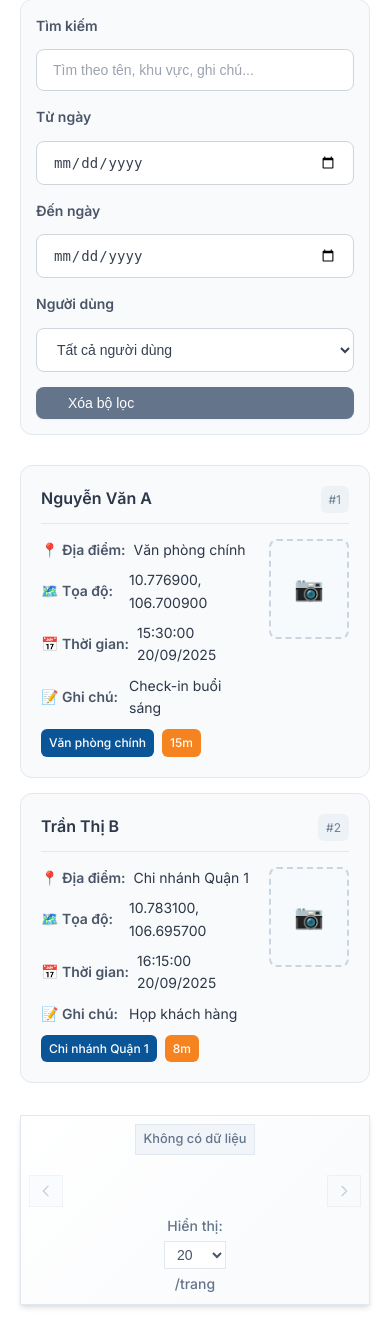
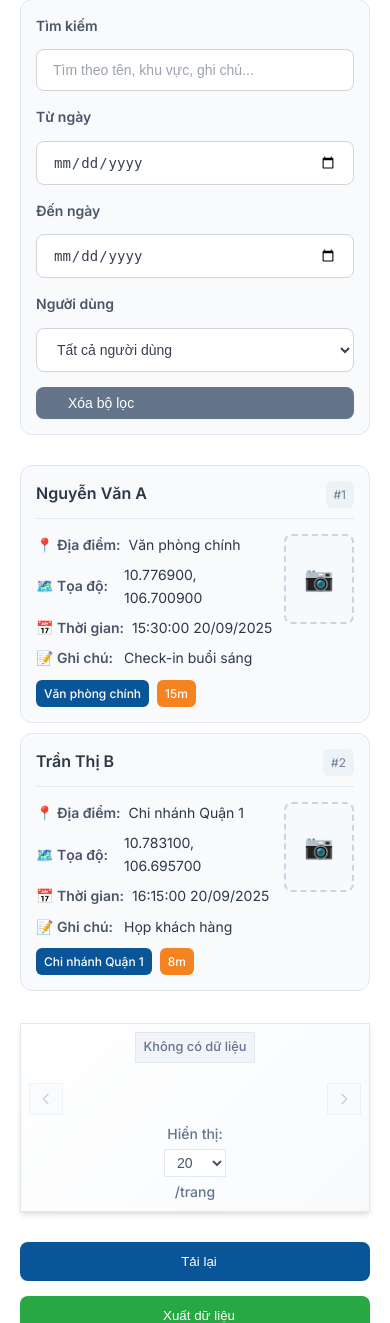
Before and after one commit to dungnt1702/NOV-RECO, a Django app: page /checkin/list-view/ in a window 390 px wide. Shown: the part 237-1560 px from the top of the page. Run offline with Django 5.2, Linux system fonts and the light colour scheme; the visitor is signed in with stand-in values (Sample User, id 1); data comes from the database, SQL or seed files in the repository; data that the repository does not hold is empty.

Commit message:
💪 Add emergency CSS backup for mobile cards styling
🐛 Issue: Mobile cards show on server but styling is broken/different from local
✅ Cards render and display but appearance is wrong

🛡️ Emergency CSS Backup:
- All mobile card styles with !important
- Portrait photo sizing (80x100px → 70x90px on small mobile)
- 2-column flex layout (details left, photo right)
- Proper spacing, colors, and borders
- Force display rules for reliability

📱 Responsive Design:
- @media (max-width: 768px): Main mobile styles
- @media (max-width: 480px): Compact mobile styles
- All rules use !important to override conflicts

🎯 Result: Mobile cards will have consistent styling even if main CSS fails

Backup CSS ensures professional appearance on server!

```diff
--- /dev/null
+++ b/static/css/mobile-cards-backup.css
@@ -0,0 +1,161 @@
+/* Mobile Cards Backup Styles - Emergency fallback for server issues */
+
+/* Force show mobile cards on mobile devices */
+@media (max-width: 768px) {
+    .mobile-cards {
+        display: block !important;
+        visibility: visible !important;
+        opacity: 1 !important;
+        margin: 20px 0 !important;
+    }
+
+    .table-container {
+        display: none !important;
+    }
+
+    .mobile-card {
+        background: #f8fafc !important;
+        border: 1px solid #e2e8f0 !important;
+        border-radius: 12px !important;
+        padding: 20px !important;
+        margin-bottom: 15px !important;
+        display: flex !important;
+        flex-direction: column !important;
+    }
+
+    .mobile-card-header {
+        display: flex !important;
+        justify-content: space-between !important;
+        align-items: flex-start !important;
+        margin-bottom: 15px !important;
+        padding-bottom: 10px !important;
+        border-bottom: 1px solid #e2e8f0 !important;
+    }
+
+    .mobile-card-title {
+        font-size: 16px !important;
+        font-weight: 600 !important;
+        color: #2d3748 !important;
+        margin: 0 !important;
+    }
+
+    .mobile-card-id {
+        font-size: 12px !important;
+        color: #718096 !important;
+        background: #edf2f7 !important;
+        padding: 4px 8px !important;
+        border-radius: 6px !important;
+    }
+
+    .mobile-card-content {
+        display: flex !important;
+        gap: 15px !important;
+        align-items: flex-start !important;
+        justify-content: space-between !important;
+        width: 100% !important;
+    }
+
+    .mobile-card-details {
+        flex: 1 !important;
+        display: grid !important;
+        gap: 8px !important;
+        min-width: 0 !important;
+    }
+
+    .mobile-card-photo-container {
+        flex-shrink: 0 !important;
+        width: 80px !important;
+        display: flex !important;
+        align-items: flex-start !important;
+        justify-content: center !important;
+    }
+
+    .mobile-card-row {
+        display: flex !important;
+        align-items: center !important;
+        gap: 8px !important;
+        font-size: 14px !important;
+    }
+
+    .mobile-card-label {
+        font-weight: 600 !important;
+        color: #4a5568 !important;
+        min-width: 80px !important;
+        flex-shrink: 0 !important;
+    }
+
+    .mobile-card-value {
+        color: #2d3748 !important;
+        flex: 1 !important;
+    }
+
+    .mobile-card-photo {
+        width: 80px !important;
+        height: 100px !important;
+        object-fit: cover !important;
+        border-radius: 8px !important;
+        border: 1px solid #e2e8f0 !important;
+        margin: 0 !important;
+        display: block !important;
+    }
+
+    .mobile-card-photo-placeholder {
+        width: 80px !important;
+        height: 100px !important;
+        background: #f7fafc !important;
+        border: 2px dashed #cbd5e0 !important;
+        border-radius: 8px !important;
+        display: flex !important;
+        align-items: center !important;
+        justify-content: center !important;
+        font-size: 24px !important;
+        color: #a0aec0 !important;
+        margin: 0 !important;
+    }
+
+    .mobile-card-badges {
+        display: flex !important;
+        gap: 8px !important;
+        margin-top: 10px !important;
+        flex-wrap: wrap !important;
+    }
+
+    .mobile-card-badge {
+        font-size: 12px !important;
+        padding: 4px 8px !important;
+        border-radius: 6px !important;
+        font-weight: 500 !important;
+    }
+
+    .mobile-card-badge.location {
+        background: #0A5597 !important;
+        color: white !important;
+    }
+
+    .mobile-card-badge.distance {
+        background: #F5831F !important;
+        color: white !important;
+    }
+}
+
+/* Extra mobile breakpoint */
+@media (max-width: 480px) {
+    .mobile-card {
+        padding: 15px !important;
+        margin-bottom: 10px !important;
+    }
+
+    .mobile-card-content {
+        gap: 10px !important;
+    }
+
+    .mobile-card-photo-container {
+        width: 70px !important;
+    }
+
+    .mobile-card-photo,
+    .mobile-card-photo-placeholder {
+        width: 70px !important;
+        height: 90px !important;
+    }
+}
--- a/templates/checkin/checkin_list.html
+++ b/templates/checkin/checkin_list.html
@@ -6,6 +6,7 @@
 
 {% block extra_css %}
   <link rel="stylesheet" href="{% static 'css/dashboard.css' %}">
+  <link rel="stylesheet" href="{% static 'css/mobile-cards-backup.css' %}">
 {% endblock %}
 
 {% block content %}
```
